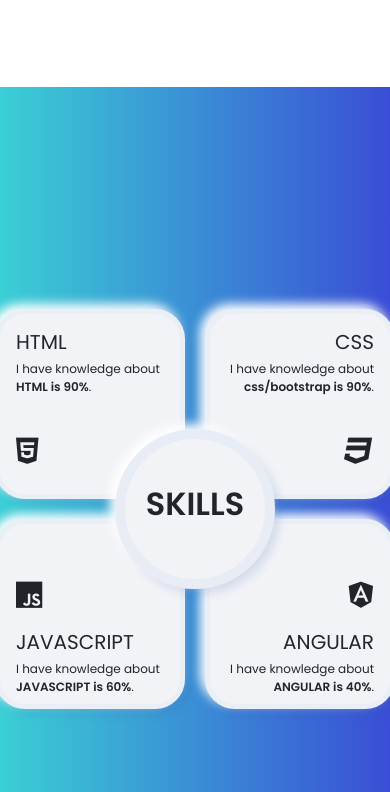
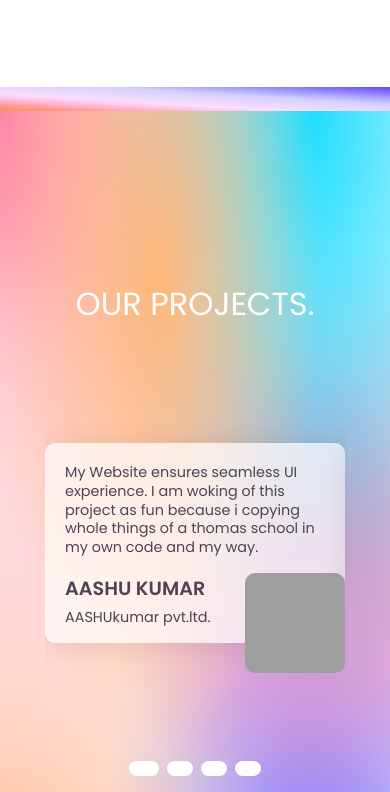
Before and after one commit to Aashukansyakar/CODSOFT, a plain HTML site: page index.html in a window 390 px wide. Shown: the part 2832-3624 px from the top of the page. Drawn offline with nearby package versions, Linux system fonts and the light colour scheme; grey boxes are pictures that could not be loaded.

Commit message:
Update index.html

```diff
--- a/index.html
+++ b/index.html
@@ -16,7 +16,28 @@
 	<script src="https://cdn.jsdelivr.net/npm/bootstrap@4.4.1/dist/js/bootstrap.min.js" integrity="sha384-wfSDF2E50Y2D1uUdj0O3uMBJnjuUD4Ih7YwaYd1iqfktj0Uod8GCExl3Og8ifwB6" crossorigin="anonymous"></script>
 </head>
 <body>
-
+ <! –– HEADER SECTION––>
+ <div>
+    <nav class="navbar">
+        <div class="navbar-container container">
+            <input type="checkbox" name="" id="">
+            <div class="hamburger-lines">
+                <span class="line line1"></span>
+                <span class="line line2"></span>
+                <span class="line line3"></span>
+            </div>
+            <ul class="menu-items">
+                <li><a href="#">Home</a></li>
+                <li><a href="#fg1">Skills</a></li>
+                <li><a href="#">Achievements</a></li>
+                <li><a href="#">Talks</a></li>
+                <li><a href="#">Blogs</a></li>
+                <li><a href="#">Contact Me</a></li>
+            </ul>
+            <h1 class="logo"><img src="img/logo.png" class="d1"></h1>
+        </div>
+    </nav>
+	</div>
  <! –– about section––>
  <div class="d2">
 	<section class="about-section">
@@ -76,52 +97,7 @@
 			</div>
 	</section>
 	</div>
- <! –– Skills section––>
-<div id="fg1">
-<div class="skills">
-  <div class="each html">
-    <div class="box">
-      <div class="content">
-        <h2>HTML</h2>
-        <p>I have knowledge about <b>HTML is 90%</b>.</p>
-        <i class="fa-brands fa-html5"></i>
-      </div>
-    </div>
-  </div>
-  <div class="each css">
-    <div class="box">
-      <div class="content">
-        <h2>CSS</h2>
-        <p>I have knowledge about <b>css/bootstrap is 90%</b>.</p>
-        <i class="fa-brands fa-css3"></i>
-      </div>
-    </div>
-  </div>
-  <div class="center">
-    <div class="box">
-      <h2><b>SKILLS</b></h2>
-    </div>
-  </div>
-  <div class="each js">
-    <div class="box">
-      <div class="content">
-        <i class="fa-brands fa-js"></i>
-        <h2>JAVASCRIPT</h2>
-        <p>I have knowledge about <b>JAVASCRIPT is 60%</b>.</p>
-      </div>
-    </div>
-  </div>
-  <div class="each ng">
-    <div class="box">
-      <div class="content">
-        <i class="fa-brands fa-angular"></i>
-        <h2>ANGULAR</h2>
-        <p>I have knowledge about <b>ANGULAR is 40%</b>.</p>
-      </div>
-    </div>
-  </div>
-</div>
-</div>
+
  <! –– Projects section––>
 <div class="crtu">&nbsp
 </div>
```
